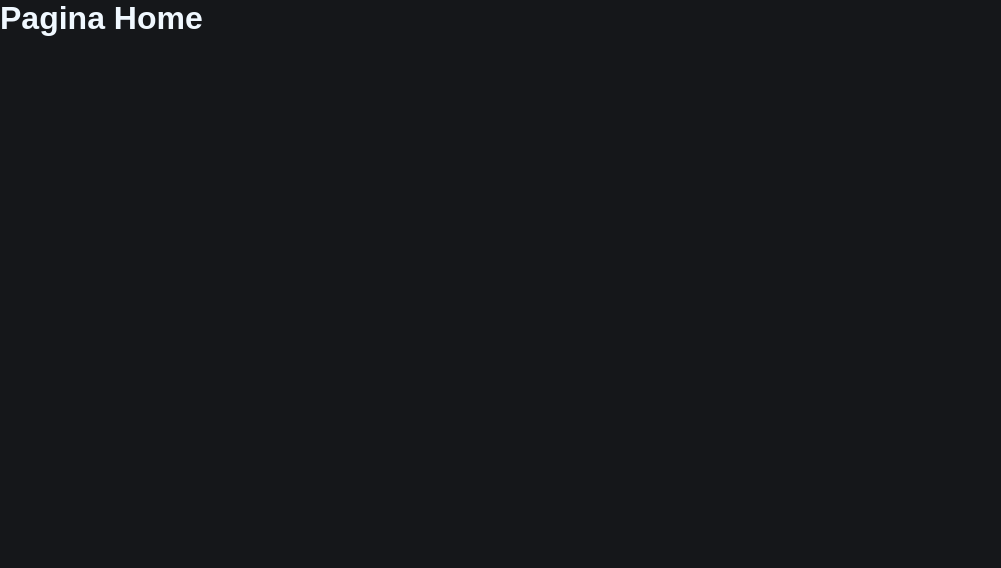
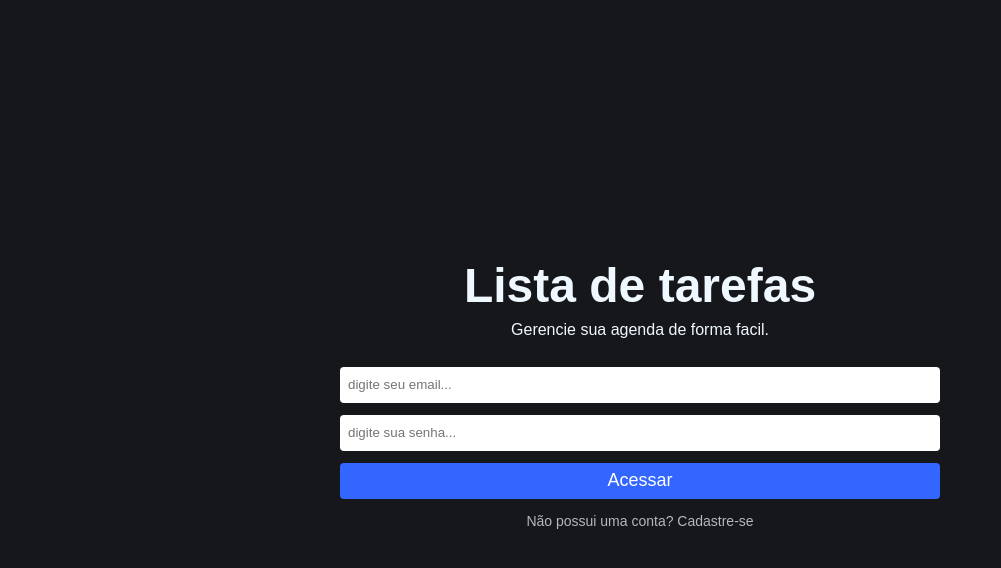
Before and after one commit to kaiopereiravar/FirebaseReact, a React (Create React App) app in the folder fireapp/: page / in a window 1280 px wide. Shown: the top 568 px of the page, without its empty margins (0-1001 px from the left). Built offline with nearby package versions, Linux system fonts and the light colour scheme.

Commit message:
criação da minha pagina home

```diff
--- a/fireapp/src/pages/Home/home.css
+++ b/fireapp/src/pages/Home/home.css
@@ -0,0 +1,60 @@
+.home-container{
+    display: flex;
+    flex-direction: column;
+    align-items: center;
+    justify-content: center;
+    height: 100vh;
+    width: 100%;
+}
+
+.home-container h1{
+    font-size: 48px;
+    margin-bottom: 8px;
+}
+
+.home-container span{
+    margin-bottom: 28px;
+}
+
+.form{
+    display: flex;
+    flex-direction: column;
+    width: 90%;
+    max-width: 600px;
+}
+
+.form input{
+    border: 0;
+    margin-bottom: 12px;
+    height: 36px;
+    border-radius: 4px;
+    padding: 0 8px;
+}
+
+.form button{
+    height: 36px;
+    border: 0;
+    border-radius: 4px;
+    background-color: #3366ff;
+    color: #fff;
+    font-size: 18px;
+}
+
+.form textarea{
+    margin-bottom: 12px;
+    border: 0;
+    height: 90px;
+    resize: none;
+    border-radius: 4px;
+}
+
+.button-link{
+    color: #b4b8bb;
+    text-decoration: none;
+    margin: 14px 0;
+    font-size:14px;
+}
+
+.form a{
+    text-align: center;
+}
--- a/fireapp/src/pages/Home/index.js
+++ b/fireapp/src/pages/Home/index.js
@@ -1,7 +1,47 @@
+import { useState } from 'react'
+import '../Home/home.css'
+import { Link } from 'react-router-dom'
+
 export default function Home() {
-    return (
-      <>
-        <h1>Pagina Home</h1>
-      </>
-    )
+  const [email, setEmail] = useState('')
+  const [senha, setSenha] = useState('')
+
+  function handleLogin(e){
+    e.preventDefault();//para ele previnir o comportamento e não atualizar a pagina(por conta de ser um form)
+
+    if(email !== '' && senha !== ''){
+      alert('seguindo para a proxima pagina')
+    }
+    else{
+      alert('preencha todos os campo para prosseguir!!')
+    }
+  }
+  return (
+    <div className='home-container'>
+      <h1>Lista de tarefas</h1>
+      <span>Gerencie sua agenda de forma facil.</span>
+
+      <form className='form' onSubmit={handleLogin}>
+        <input
+          type='text'
+          placeholder='digite seu email...'
+          value={email}
+          onChange={(e) => { setEmail(e.target.value) }}
+        />
+
+        <input
+          autoComplete={false}
+          type='text'
+          placeholder='digite sua senha...'
+          value={senha}
+          onChange={(e) => { setSenha(e.target.value) }}
+        />
+
+        <button type='submit'>Acessar</button>
+        <Link className='button-link' to='/register'>
+          Não possui uma conta? Cadastre-se
+        </Link>
+      </form>
+    </div>
+  )
 }
```
